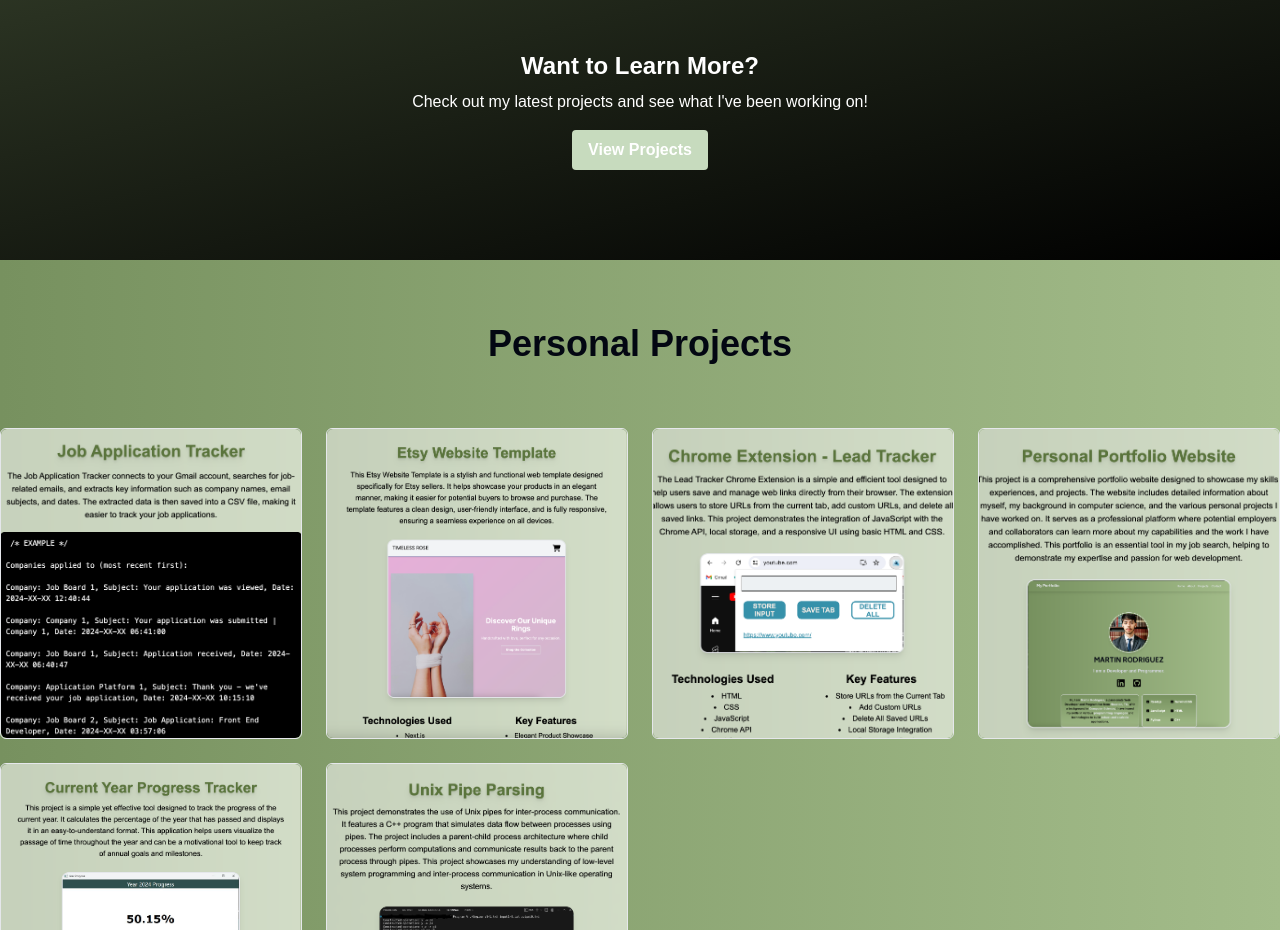
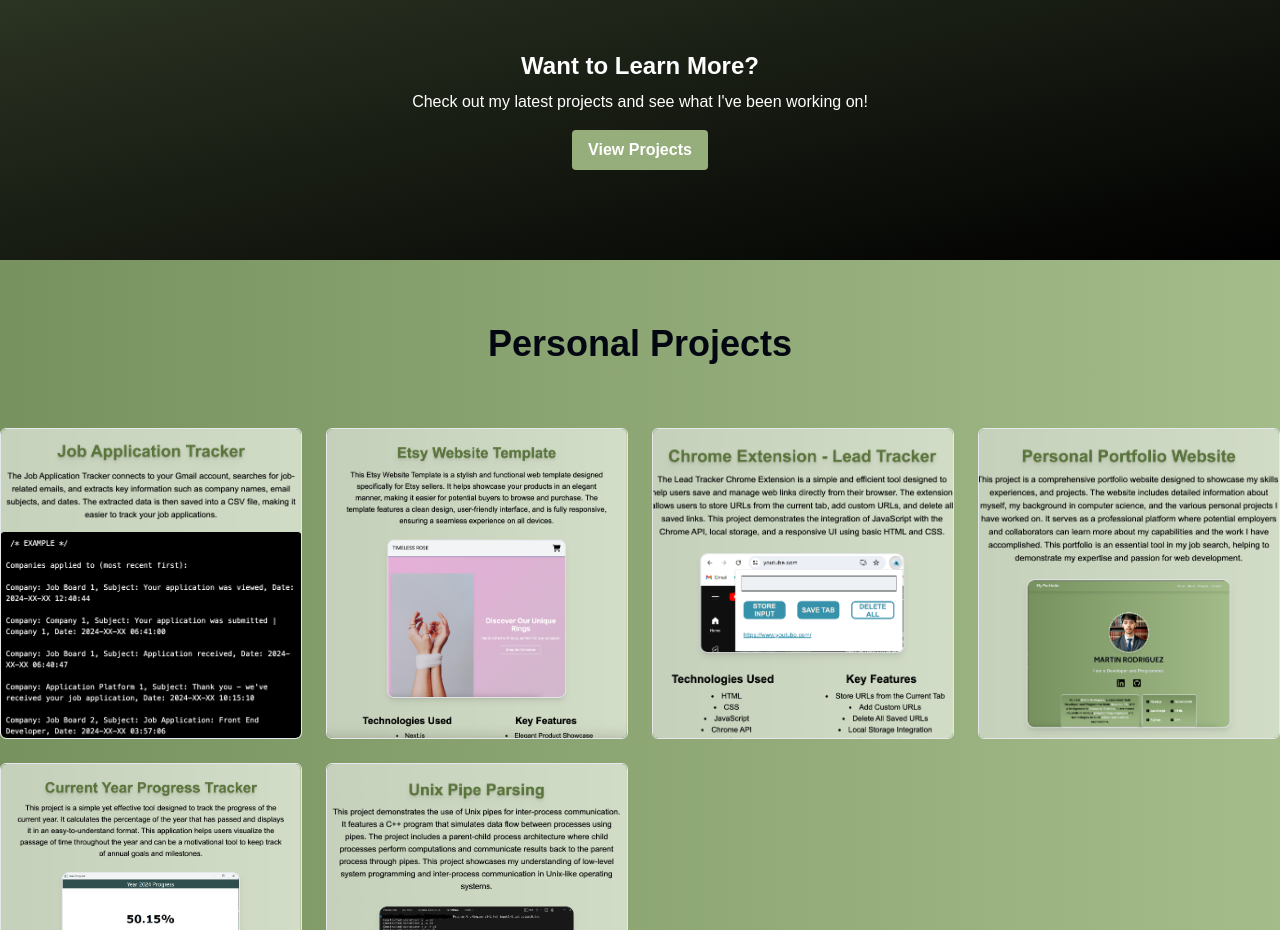
Before and after one commit to mprojr/reactjs-tailwind-portfolio, a React (Vite) app: page / in a window 1280 px wide. Shown: the part 900-1830 px from the top of the page. Built offline with nearby package versions, Linux system fonts and the light colour scheme; a web font is replaced by a local one.

Commit message:
Update tailwind.config.js

```diff
--- a/tailwind.config.js
+++ b/tailwind.config.js
@@ -7,7 +7,7 @@ module.exports = {
   theme: {
     extend: {
       colors: {
-        'custom-green': '#c7dbbe',
+        'custom-green': '#96ae7c',
         'custom-green-light': '#a3bc8a',
         'custom-green-dark': '#5a743d',
       },
```
